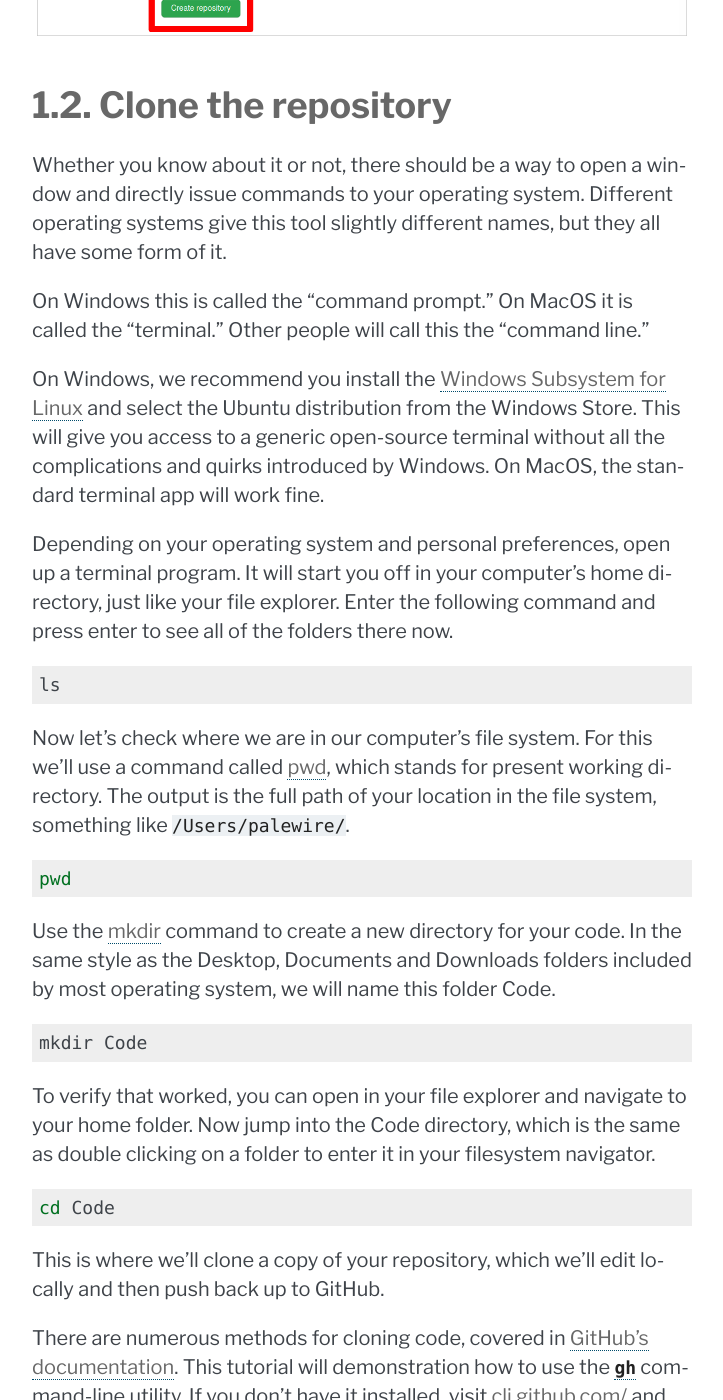
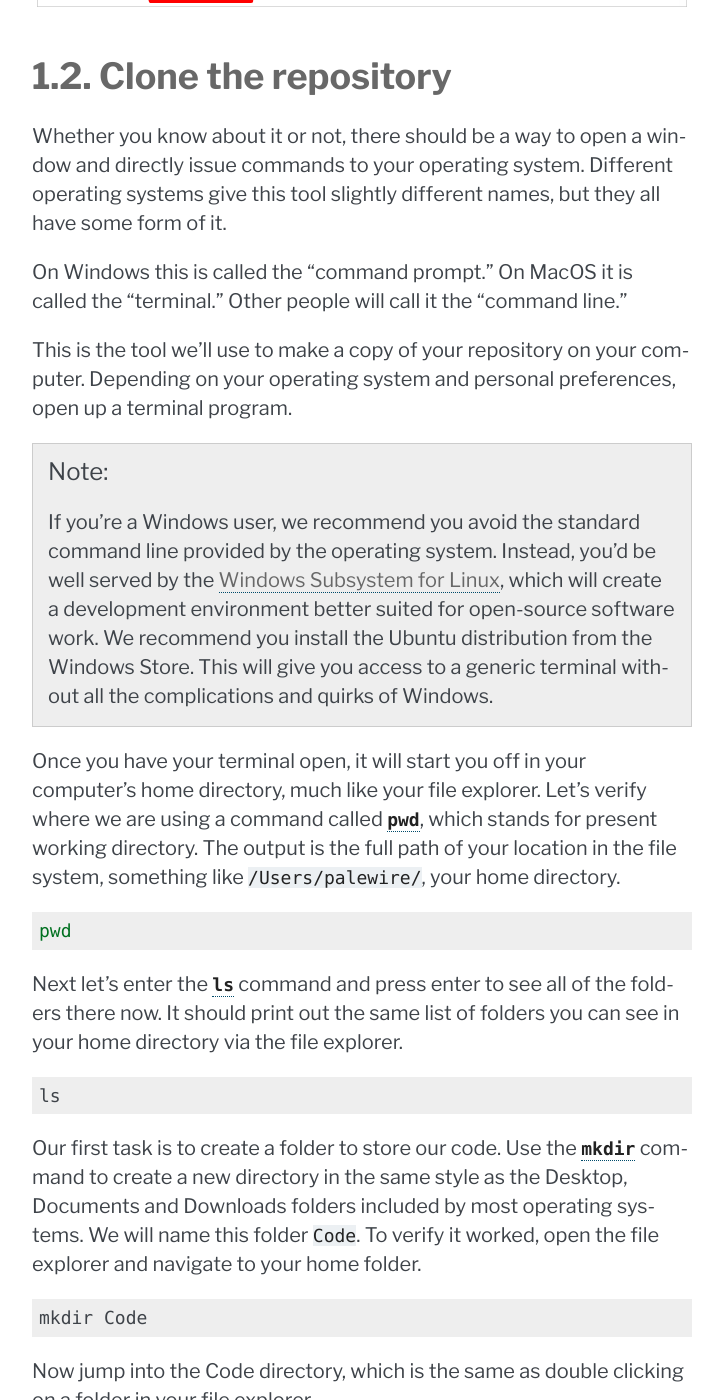
Before and after one commit to palewire/first-github-scraper, a Sphinx documentation site: the page built from docs/repo.md, in a window 1280 px wide and 1400 px high, scrolled down 3197 px. Shown: the whole window, without its empty margins (388-1111 px from the left). Built offline with Sphinx 7.4.7, drawn with Linux system fonts in a browser that asks for light colours; some of the changed text lies outside the part shown.

Commit message:
Improve the copy

````diff
--- a/docs/repo.md
+++ b/docs/repo.md
@@ -24,9 +24,9 @@
 
 ![new repo button](_static/repo-new-button.png)
 
-On the next page, fill in a name for your repository. Something like `my-first-github-scraper` will work, but you can name it anything you like.
+On the next page, fill in a name for your repository. Something like `my-first-github-scraper` will work, but you can name it anything.
 
-Make sure the repo is public — which ensures your scraper will run for free — and then hit the big green button at the bottom of the page.
+Make sure the repo is public, which ensures your scraper will run for free. Then hit the green button at the bottom of the page.
 
 ![make new repo](_static/repo-new-repo.png)
 
@@ -34,40 +34,43 @@
 
 Whether you know about it or not, there should be a way to open a window and directly issue commands to your operating system. Different operating systems give this tool slightly different names, but they all have some form of it.
 
-On Windows this is called the “command prompt.” On MacOS it is called the “terminal.” Other people will call this the “command line.”
+On Windows this is called the “command prompt.” On MacOS it is called the “terminal.” Other people will call it the “command line.”
 
-On Windows, we recommend you install the [Windows Subsystem for Linux](https://docs.microsoft.com/en-us/windows/wsl/install-win10) and select the Ubuntu distribution from the Windows Store. This will give you access to a generic open-source terminal without all the complications and quirks introduced by Windows. On MacOS, the standard terminal app will work fine.
+This is the tool we’ll use to make a copy of your repository on your computer. Depending on your operating system and personal preferences, open up a terminal program.
 
-Depending on your operating system and personal preferences, open up a terminal program. It will start you off in your computer’s home directory, just like your file explorer. Enter the following command and press enter to see all of the folders there now.
+```{note}
+If you're a Windows user, we recommend you avoid the standard command line provided by the operating system. Instead, you'd be well served by the [Windows Subsystem for Linux](https://docs.microsoft.com/en-us/windows/wsl/install-win10), which will create a development environment better suited for open-source software work. We recommend you install the Ubuntu distribution from the Windows Store. This will give you access to a generic terminal without all the complications and quirks of Windows.
+```
+
+Once you have your terminal open, it will start you off in your computer’s home directory, much like your file explorer. Let’s verify where we are using a command called [`pwd`](https://en.wikipedia.org/wiki/Pwd), which stands for present working directory. The output is the full path of your location in the file system, something like `/Users/palewire/`, your home directory.
+
+```bash
+pwd
+```
+
+Next let’s enter the [`ls`](https://en.wikipedia.org/wiki/Ls) command and press enter to see all of the folders there now. It should print out the same list of folders you can see in your home directory via the file explorer.
 
 ```bash
 ls
 ```
 
-Now let’s check where we are in our computer's file system. For this we'll use a command called [pwd](https://en.wikipedia.org/wiki/Pwd), which stands for present working directory. The output is the full path of your location in the file system, something like `/Users/palewire/`.
-
-```bash
-pwd
-```
-
-
-Use the [mkdir](https://en.wikipedia.org/wiki/Mkdir) command to create a new directory for your code. In the same style as the Desktop, Documents and Downloads folders included by most operating system, we will name this folder Code.
+Our first task is to create a folder to store our code. Use the [`mkdir`](https://en.wikipedia.org/wiki/Mkdir) command to create a new directory in the same style as the Desktop, Documents and Downloads folders included by most operating systems. We will name this folder `Code`. To verify it worked, open the file explorer and navigate to your home folder.
 
 ```bash
 mkdir Code
 ```
 
-To verify that worked, you can open in your file explorer and navigate to your home folder. Now jump into the Code directory, which is the same as double clicking on a folder to enter it in your filesystem navigator.
+Now jump into the Code directory, which is the same as double clicking on a folder in your file explorer.
 
 ```bash
 cd Code
 ```
 
-This is where we'll clone a copy of your repository, which we'll edit locally and then push back up to GitHub.
+This is the location where we'll download a copy of your repository.
 
-There are numerous methods for cloning code, covered in [GitHub’s documentation](https://docs.github.com/en/repositories/creating-and-managing-repositories/cloning-a-repository). This tutorial will demonstration how to use the [`gh`](https://cli.github.com/) command-line utility. If you don't have it installed, visit [cli.github.com/](https://cli.github.com/) and follow the instructions there.
+There are numerous methods for cloning code, covered in [GitHub’s documentation](https://docs.github.com/en/repositories/creating-and-managing-repositories/cloning-a-repository). This tutorial will demonstration how to use the [`gh`](https://cli.github.com/) command-line utility. If you don't have it installed, visit [cli.github.com](https://cli.github.com/) and follow the instructions there.
 
-You can verify you have it by executing the following command, which should print out the version you have installed.
+You can verify you’re ready by executing the following command, which should print out the version of `gh` you have installed.
 
 ```bash
 gh --version
@@ -81,16 +84,16 @@
 ```
 
 ```{note}
-If you get an error instead, open a fresh terminal and try again. Still not there? Revisit [cli.github.com](https://cli.github.com) to make sure you've followed all the necessary steps.
+If you get an error instead, open a fresh terminal and try again. If it’s still not working, revisit [cli.github.com](https://cli.github.com) to make sure you've followed all the necessary steps.
 ```
 
-Now you should use `gh` to login to GitHub, which will verify that you have permission to edit your repositories.
+Use `gh` to login to GitHub, which will verify that your computer has permission to access and edit the repositories owned by your account.
 
 ```bash
 gh auth login
 ```
 
-After you authenticate, it’s time to clone the repository we made. You'll want to edit the code below by inserting your user name and repository.
+After you authenticate, it’s time to clone the new repository we created. Edit the code below by inserting your user name and repository. Then run it.
 
 ```bash
 gh clone <your-username>/<your-repo>
@@ -102,7 +105,13 @@
 gh repo clone palewire/my-first-github-scraper
 ```
 
-After clone completes, move into that directory.
+After clone completes, run the `ls` command again. You should see a new folder created by `gh`.
+
+```bash
+ls
+```
+
+Use `cd` to move into the directory, where we can begin work.
 
 ```bash
 cd my-first-github-scraper
@@ -110,23 +119,23 @@
 
 ## Install pipenv
 
-Our web scraper depends on a set of Python tools that we'll need to install before we can run the code. They are the [JupyterLab](https://jupyter.org/) computational notebook, the [requests](https://docs.python-requests.org/en/latest/) library for downloading webpages and [BeautifulSoup](https://beautiful-soup-4.readthedocs.io/en/latest/), a handy utility for parsing data out of HTML.
+Our web scraper will depend on a set of Python tools that we’ll need to install before we can run the code. They are the [JupyterLab](https://jupyter.org/) computational notebook, the [requests](https://docs.python-requests.org/en/latest/) library for downloading webpages and [BeautifulSoup](https://beautiful-soup-4.readthedocs.io/en/latest/), a handy utility for parsing data out of HTML.
 
-By default, Python's third-party packages are all installed in a shared "global" folder somewhere in the depths of your computer. By default, every Python project on your computer draws from this same set of installed programs.
+By default, Python's third-party packages are all installed in a shared folder somewhere in the depths of your computer. Unless they are told otherwise, every Python project on your computer will draw from this common pool of programs.
 
 This approach is fine for your first experiments with Python, but it quickly falls apart when you start to get serious about coding.
 
-For instance, say you develop a web application today with [Flask](https://palletsprojects.com/p/flask/) version 1.1. What if, a year from now, you want to start a new project and use a newer version of Flask? Your old app is still live and requires occasional patches, but you don't have time to re-write all of your old to make it compatible with the latest version of Flask.
+For instance, say you develop a web application today with [Flask](https://palletsprojects.com/p/flask/) version 1.1. What if, a year from now, you want to start a new project and use a newer version of Flask? Your old app is still running and may requires occasional patches, but you may not have time to re-write all of your old code to make it compatible with the latest version.
 
 Open-source projects are changing every day and such conflicts are common, especially when you factor in the sub-dependencies of your project’s direct dependencies, as well as the sub-dependencies of those sub-dependencies.
 
-Programmers solve this problem by creating a [virtual environment](https://docs.python.org/3/tutorial/venv.html) for each project that isolates them into discrete, independent containers that do not rely on code in the global environment.
+Programmers solve this problem by creating a [virtual environment](https://docs.python.org/3/tutorial/venv.html) for each project, which isolates the code into discrete, independent containers that do not rely on the global environment.
 
-Strictly speaking, working within a virtual environment is not required. At first, it might even feel like a hassle. But in the long run, you will be glad you did it. And you don’t have to take my word for it, you can read discussions on [StackOverflow](https://conda.io/docs/index.html) and [Reddit](https://www.reddit.com/r/Python/comments/2qq1d9/should_i_always_use_virtualenv/).
+Strictly speaking, working within a virtual environment is not required. At first, it might even feel like a hassle. But in the long run, you will be glad you did it. And you don’t have to take our word for it, you can read discussions on [StackOverflow](https://conda.io/docs/index.html) and [Reddit](https://www.reddit.com/r/Python/comments/2qq1d9/should_i_always_use_virtualenv/).
 
-Good thing [pipenv](https://pipenv.kennethreitz.org/en/latest/) can do this for us.
+There are several different ways to run a virtual environment. In this tutorial, we will take advantage of [pipenv](https://pipenv.kennethreitz.org/en/latest/), a widely used tool that is recommended by leaders in the Python community.
 
-Pipenv and its prerequisites are installed via your computer's command-line interface. You can verify it’s there by typing the following into your terminal:
+Like the commands we've already learned, pipenv is executed with your computer's command-line interface. You can verify it’s there by typing the following into your terminal:
 
 ```bash
 pipenv --version
@@ -135,18 +144,18 @@
 If you have it installed, you should see the terminal respond with the version on your machine.
 
 ```bash
-pipenv, version 2018.11.26
+pipenv, version 2021.11.23
 ```
 
-If you get an error, you will need to install it.
+If you get an error that says pipenv isn’t present, you will need to install it.
 
-If you are on a Mac, Pipenv’s maintainers [recommend](https://pipenv.kennethreitz.org/en/latest/install/#homebrew-installation-of-pipenv) installing via [Homebrew](https://brew.sh/):
+If you are on a Mac, pipenv’s maintainers [recommend](https://pipenv.kennethreitz.org/en/latest/install/#homebrew-installation-of-pipenv) installing via the [Homebrew](https://brew.sh/) package manager, like so:
 
 ```bash
 brew install pipenv
 ```
 
-If you are on Windows and using the [Windows Subsystem for Linux](https://docs.microsoft.com/en-us/windows/wsl/install-win10), you can install [Linuxbrew](https://docs.brew.sh/Homebrew-on-Linux) and use it to install Pipenv.
+If you are on Windows and using the [Windows Subsystem for Linux](https://docs.microsoft.com/en-us/windows/wsl/install-win10), you can install Homebrew's cousin [Linuxbrew](https://docs.brew.sh/Homebrew-on-Linux) and use it to install Pipenv.
 
 If neither option makes sense for you, Pipenv's [docs](https://pipenv.kennethreitz.org/en/latest/install/#pragmatic-installation-of-pipenv) recommend a [user install](https://pip.pypa.io/en/stable/user_guide/#user-installs) via pip:
 
@@ -162,7 +171,7 @@
 
 ## Install Python tools
 
-Now let's install a our Python packages to see Pipenv in action. We can add them to our project's private virtual environment by typing their names after pipenv’s install command. Save yourself some hassle; Copy and paste it.
+Now let's pipenv to use and install our Python packages. We can add them to our project's virtual environment by typing their names after pipenv’s `install` command. Save yourself some hassle; Copy and paste it.
 
 ```bash
 pipenv install jupyterlab requests bs4
@@ -170,7 +179,9 @@
 
 When you invoke Pipenv's `install` command, it checks for an existing virtual environment connected to your project’s directory. Finding none, it creates one, then installs your packages into it.
 
-As a result, two files are added to your project directory: `Pipfile` and `Pipfile.lock`. Open these files in a text editor and you'll see how they describe your project’s Python requirements.
+The packages we’ve requested are downloaded and installed from the [Python Package Index](https://pypi.org/), an open directory of free tools. Each of our programs has a page there. For instance, JupyterLab is indexed at [pypi.org/project/jupyterlab](https://pypi.org/project/jupyterlab/).
+
+When the installation finishes, two files will added to your project directory: `Pipfile` and `Pipfile.lock`. Open them files in a text editor and you'll see how they describe your project’s Python requirements.
 
 In the `Pipfile`, you'll see the name and exact version of any package we directed Pipenv to install. We didn't specify an exact version, so you'll see:
 
@@ -181,7 +192,7 @@
 bs4 = "*"
 ```
 
-`Pipfile.lock` has a more complicated, nested structure that specifies the exact version of your project's direct dependencies along with all their sub-dependencies.
+`Pipfile.lock` has a more complicated, nested structure that specifies the exact version of your project's direct dependencies, along with all their sub-dependencies. It’s a complete blueprint for how to install your project on any computer.
 
 ## Save to GitHub
 
````
